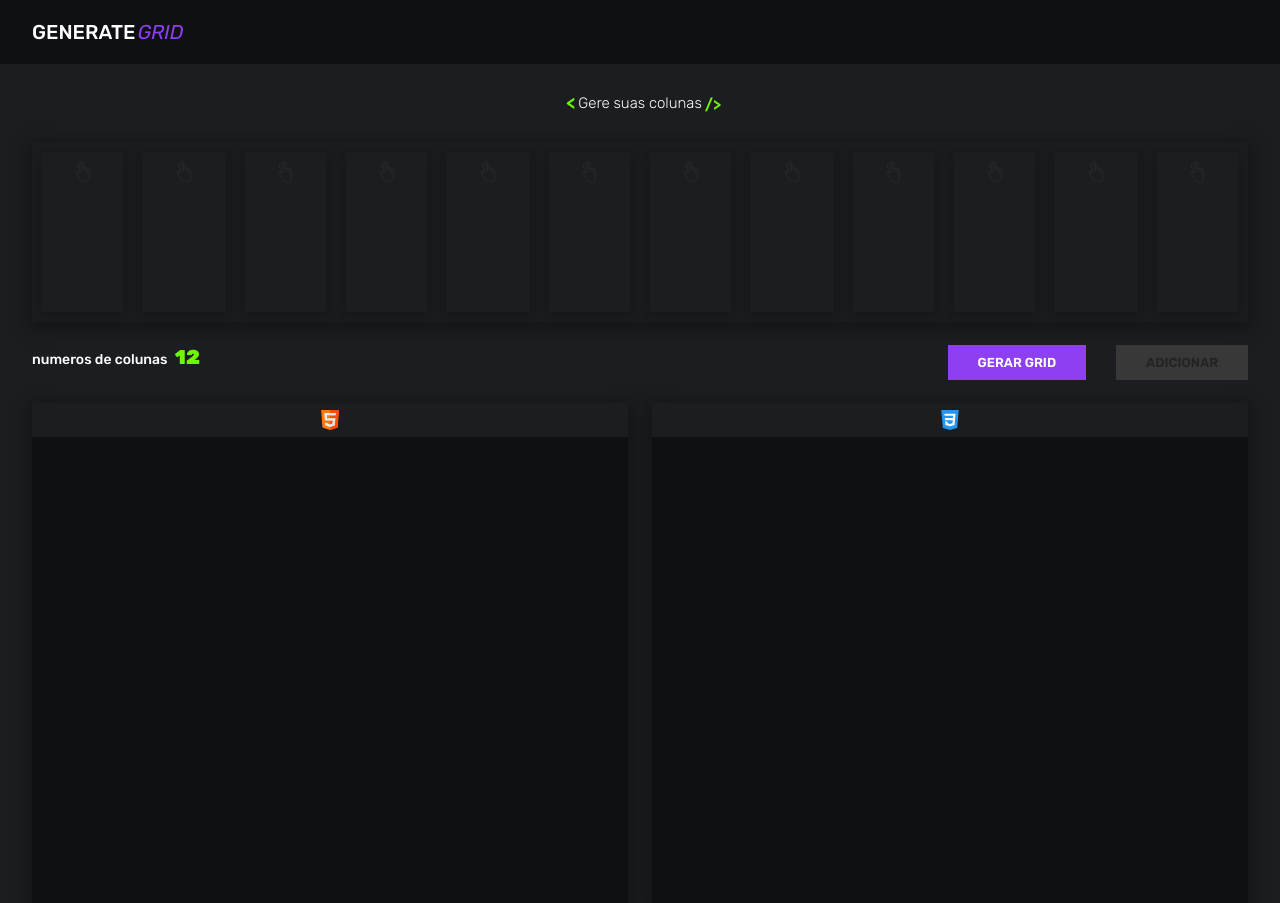
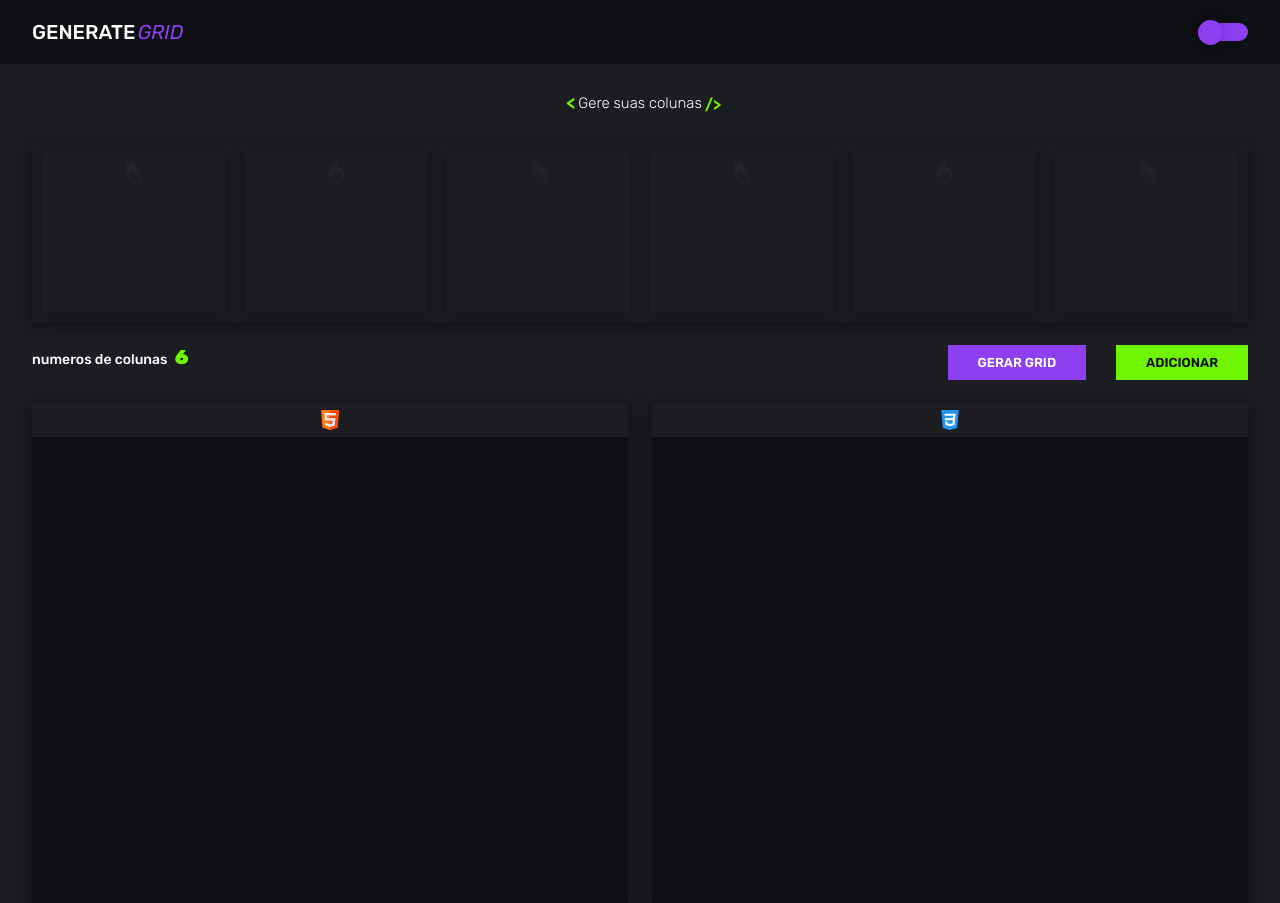
Before and after one commit to heliogsantos/generate-grid, an Angular app: page / in a window 1280 px wide. Built offline with nearby package versions, Linux system fonts and the light colour scheme.

Commit message:
criei dark-mode

```diff
--- a/src/app/components/list-blocks/list-blocks.component.scss
+++ b/src/app/components/list-blocks/list-blocks.component.scss
@@ -5,7 +5,7 @@
   padding: 30px;
 
   h1 {
-    color: #ffffff;
+    color: var(--color-text);
     font-weight: 300;
     font-size: 15px;
     position: relative;
@@ -134,7 +134,7 @@
 
   .amount-blocks {
     p {
-      color: #ffffff;
+      color: var(--color-text);
       font-size: 14px;
 
       strong {
@@ -147,7 +147,7 @@
 
   button {
     border-style: none;
-    color: var(--bg-color-1);
+    color: var(--bg-color-2);
     font-weight: 600;
     padding: 10px 30px;
     cursor: pointer;
--- a/src/app/components/list-blocks/mock.listCardsBlocks.ts
+++ b/src/app/components/list-blocks/mock.listCardsBlocks.ts
@@ -31,35 +31,5 @@ export const listCardsBlocks: ListCardsBlocks[] = [
     active: true,
     removeBlockView: false,
     index: 6,
-  },
-  {
-    active: true,
-    removeBlockView: false,
-    index: 7,
-  },
-  {
-    active: true,
-    removeBlockView: false,
-    index: 8,
-  },
-  {
-    active: true,
-    removeBlockView: false,
-    index: 9,
-  },
-  {
-    active: true,
-    removeBlockView: false,
-    index: 10,
-  },
-  {
-    active: true,
-    removeBlockView: false,
-    index: 11,
-  },
-  {
-    active: true,
-    removeBlockView: false,
-    index: 12,
-  },
+  }
 ];
--- a/src/app/core/core.module.ts
+++ b/src/app/core/core.module.ts
@@ -3,12 +3,14 @@ import { CommonModule } from '@angular/common';
 
 import { HeaderComponent } from './header/header.component';
 import { SharedModule } from './../shared/shared.module';
+import { FormsModule } from '@angular/forms';
 
 @NgModule({
   declarations: [HeaderComponent],
   imports: [
     CommonModule,
-    SharedModule
+    SharedModule,
+    FormsModule
   ],
   exports: [HeaderComponent]
 })
--- a/src/app/core/header/header.component.html
+++ b/src/app/core/header/header.component.html
@@ -1,4 +1,8 @@
 <header>
   <app-logo>
   </app-logo>
+  <div class="dark-mode-toggle">
+    <input [(ngModel)]="darkMode" type="checkbox" id="dark-mode">
+    <label for="dark-mode"></label>
+  </div>
 </header>
--- a/src/app/core/header/header.component.scss
+++ b/src/app/core/header/header.component.scss
@@ -5,4 +5,43 @@ header {
   display: flex;
   justify-content: space-between;
   align-items: center;
+
+  input {
+    display: none;
+  }
+
+  label {
+    width: 50px;
+    background: var(--active-color-1);
+    height: 18px;
+    border-radius: 30px;
+    display: block;
+    cursor: pointer;
+    position: relative;
+    display: flex;
+    align-items: center;
+
+    &::after {
+      transition: .2s linear;
+      content: '';
+      width: 25px;
+      height: 25px;
+      position: absolute;
+      border-radius: 100%;
+      background: var(--active-color-1);
+      display: flex;
+      align-items: center;
+      justify-content: center;
+      transform: translateX(0);
+      -webkit-box-shadow: 0px 0px 14px -5px rgba(0,0,0,0.9);
+      -moz-box-shadow: 0px 0px 14px -5px rgba(0,0,0,0.9);
+      box-shadow: 0px 0px 14px -5px rgba(0,0,0,0.9);
+    }
+  }
+
+  input:checked + label::after {
+    transition: transform .3s;
+    transform: translateX(25px);
+    background: #ffffff;
+  }
 }
--- a/src/app/core/header/header.component.ts
+++ b/src/app/core/header/header.component.ts
@@ -1,15 +1,34 @@
-import { Component, Input, OnInit } from '@angular/core';
+import { Component, DoCheck } from '@angular/core';
 
 @Component({
   selector: 'app-header',
   templateUrl: './header.component.html',
   styleUrls: ['./header.component.scss']
 })
-export class HeaderComponent implements OnInit {
+export class HeaderComponent implements DoCheck {
+
+  darkMode: boolean;
+  lightColors = {
+    bgColor1: '#1b1d20',
+    bgColor2: '#0e1013',
+    textColor: '#ffffff'
+  }
+
+  insertColor = (target: string, color: string) => {
+   return document.querySelector('html').style.setProperty(target, color);
+  }
 
   constructor() { }
 
-  ngOnInit(): void {
+  ngDoCheck() {
+    if(this.darkMode) {
+      this.insertColor('--bg-color-1', '#ffffff');
+      this.insertColor('--bg-color-2', '#1b1d20');
+      this.insertColor('--color-text', '#1b1d20');
+    } else {
+      this.insertColor('--bg-color-1', this.lightColors.bgColor1);
+      this.insertColor('--bg-color-2', this.lightColors.bgColor2);
+      this.insertColor('--color-text', this.lightColors.textColor);
+    }
   }
-
 }
--- a/src/index.html
+++ b/src/index.html
@@ -1,5 +1,5 @@
 <!doctype html>
-<html lang="pt-BR">
+<html lang="pt-BR" class="dark-mode">
 
 <head>
   <meta charset="utf-8">
--- a/src/styles.scss
+++ b/src/styles.scss
@@ -13,6 +13,7 @@
   --bg-color-2: #0e1013;
   --active-color-1: #8e3ff2;
   --active-color-2: #70f500;
+  --color-text: #ffffff;
 }
 
 html,
```
Also changed, not shown: src/assets/toggle.svg (deleted), src/assets/trash-disabled.svg (deleted).
